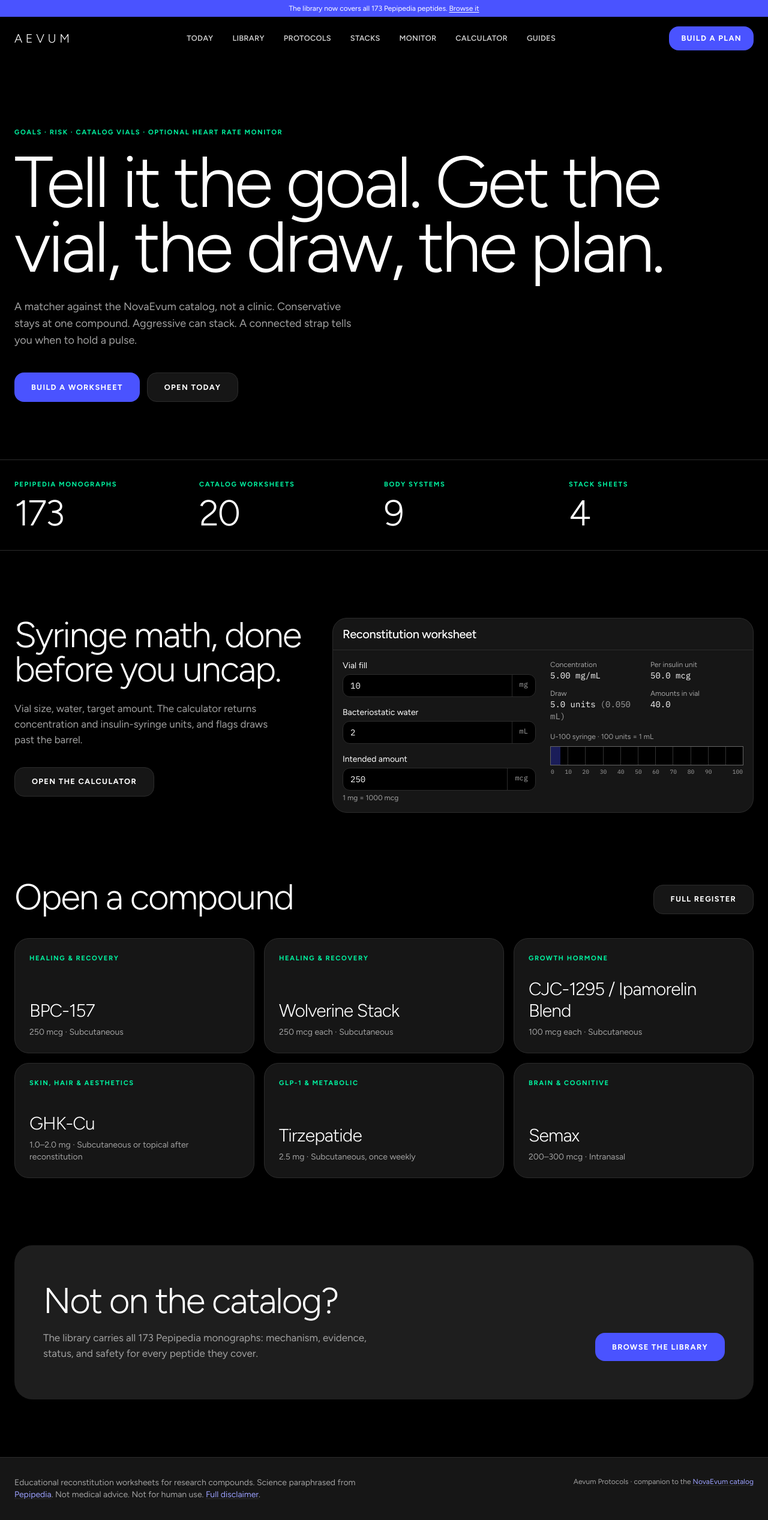
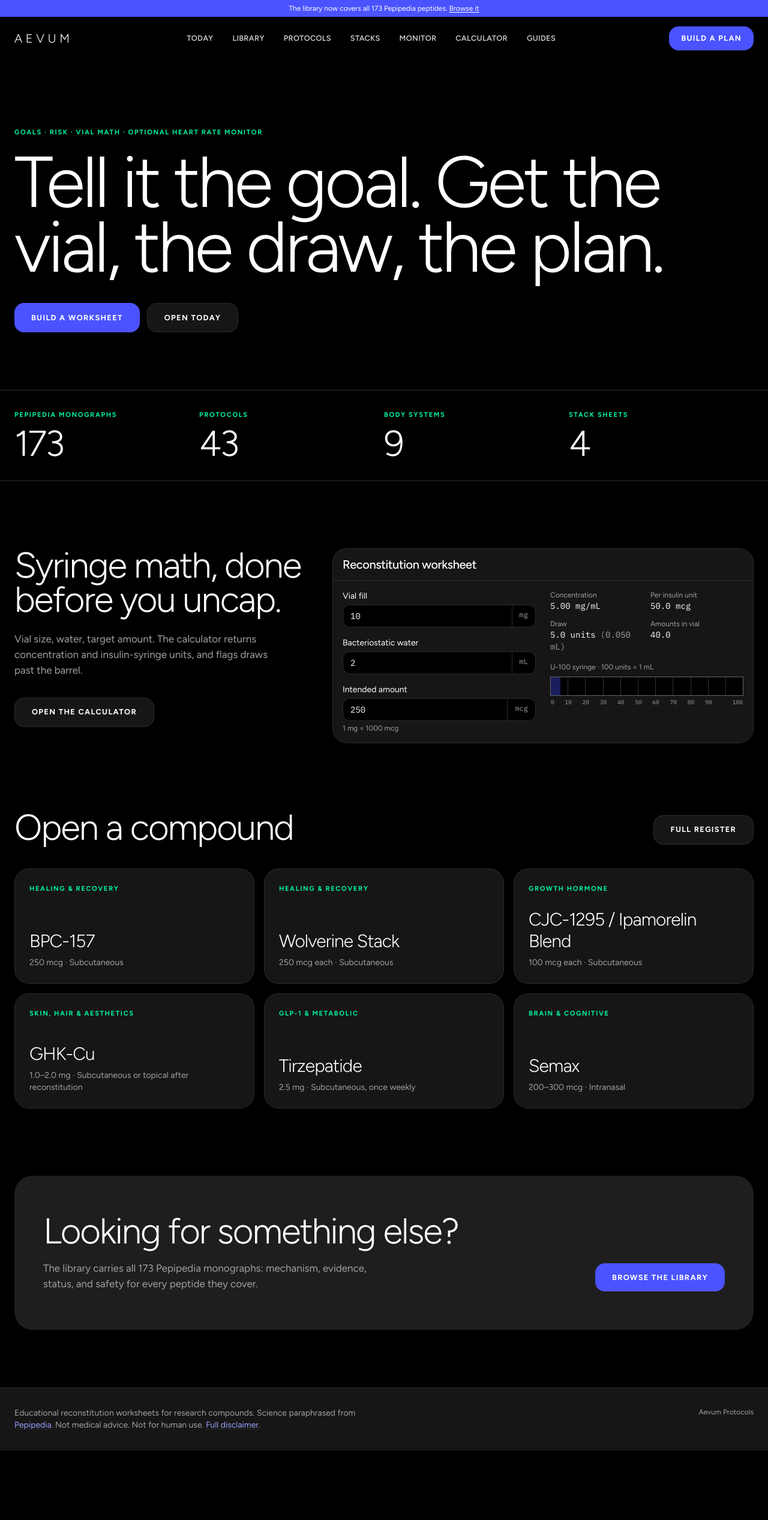
Before and after one commit to solaiman632638-prog/Aevumprotocols, a Next.js app: page / in a window 1280 px wide. Shown: the whole page at 60% size. After the commit the page ends 2418 px from the top, so only its background shows below. Built offline with nearby package versions, Linux system fonts and the light colour scheme.

Commit message:
Remove NovaEvum references from the front page, footer, and site description
Co-Authored-By: Claude Opus 5 <noreply@anthropic.com>

```diff
--- a/src/app/layout.tsx
+++ b/src/app/layout.tsx
@@ -21,7 +21,7 @@ export const metadata: Metadata = {
     template: "%s · Aevum Protocols",
   },
   description:
-    "Reconstitution worksheets and research protocol sheets for the NovaEvum peptide catalog.",
+    "Peptide protocols, reconstitution math, a 173-peptide research library, and a daily recovery readout.",
   icons: {
     icon: "/favicon.svg",
   },
--- a/src/app/page.tsx
+++ b/src/app/page.tsx
@@ -1,7 +1,8 @@
 import Link from "next/link";
 import { ReconCalculator } from "@/components/calc/ReconCalculator";
 import { library, systems } from "@/lib/data/library";
-import { categoryName, protocols, stacks } from "@/lib/data/protocols";
+import { guides } from "@/lib/data/guides";
+import { categoryName, getProtocol, protocols, stacks } from "@/lib/data/protocols";
 
 export default function Home() {
   const featured = protocols.filter((protocol) =>
@@ -12,7 +13,7 @@ export default function Home() {
 
   const stats = [
     { value: library.length, label: "Pepipedia monographs" },
-    { value: protocols.length, label: "Catalog worksheets" },
+    { value: protocols.length + guides.filter((g) => !getProtocol(g.slug)).length, label: "Protocols" },
     { value: systems.length, label: "Body systems" },
     { value: stacks.length, label: "Stack sheets" },
   ];
@@ -20,15 +21,10 @@ export default function Home() {
   return (
     <div>
       <section className="mx-auto max-w-7xl px-4 pb-16 pt-20 sm:px-6 sm:pt-28 lg:pb-24">
-        <p className="eyebrow">Goals · risk · catalog vials · optional heart rate monitor</p>
+        <p className="eyebrow">Goals · risk · vial math · optional heart rate monitor</p>
         <h1 className="mt-5 max-w-7xl font-display text-6xl font-light leading-[0.9] tracking-[-0.04em] sm:text-8xl lg:text-[7.5rem]">
           Tell it the goal. Get the vial, the draw, the plan.
         </h1>
-        <p className="mt-8 max-w-xl text-lg text-mute">
-          A matcher against the NovaEvum catalog, not a clinic. Conservative
-          stays at one compound. Aggressive can stack. A connected strap tells
-          you when to hold a pulse.
-        </p>
         <div className="mt-10 flex flex-wrap gap-3">
           <Link href="/plan" className="btn-primary">
             Build a worksheet
@@ -105,7 +101,7 @@ export default function Home() {
         <div className="flex flex-col gap-8 rounded-[1.875rem] bg-[#1e1e1e] px-6 py-12 sm:px-12 lg:flex-row lg:items-end lg:justify-between lg:py-16">
           <div>
             <h2 className="font-display text-5xl font-light leading-[0.95] tracking-[-0.035em] sm:text-6xl">
-              Not on the catalog?
+              Looking for something else?
             </h2>
             <p className="mt-5 max-w-xl text-mute">
               The library carries all {library.length} Pepipedia monographs:
--- a/src/components/layout/Footer.tsx
+++ b/src/components/layout/Footer.tsx
@@ -1,5 +1,4 @@
 import Link from "next/link";
-import { storeHome } from "@/lib/data/protocols";
 
 export function Footer() {
   return (
@@ -23,15 +22,7 @@ export function Footer() {
           .
         </p>
         <p className="text-xs text-mute">
-          Aevum Protocols · companion to the{" "}
-          <a
-            href={storeHome}
-            className="text-pine-deep underline decoration-rule underline-offset-2"
-            rel="noreferrer"
-            target="_blank"
-          >
-            NovaEvum catalog
-          </a>
+          Aevum Protocols
         </p>
       </div>
     </footer>
```
